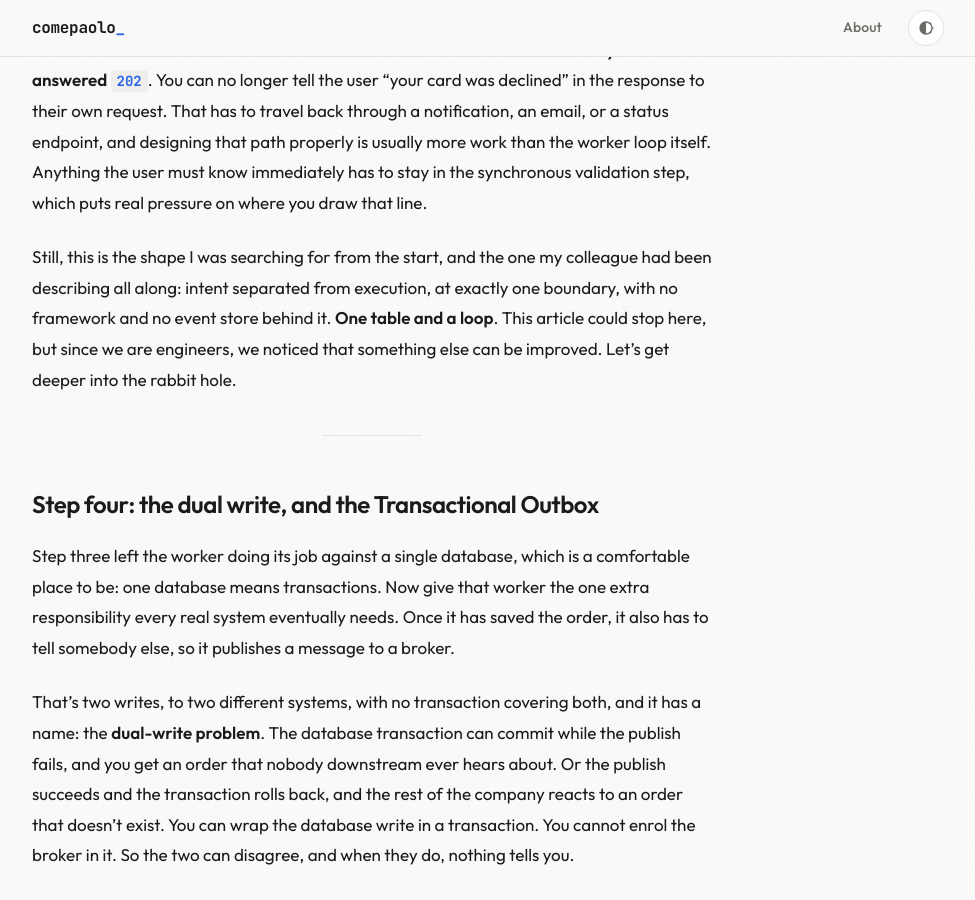
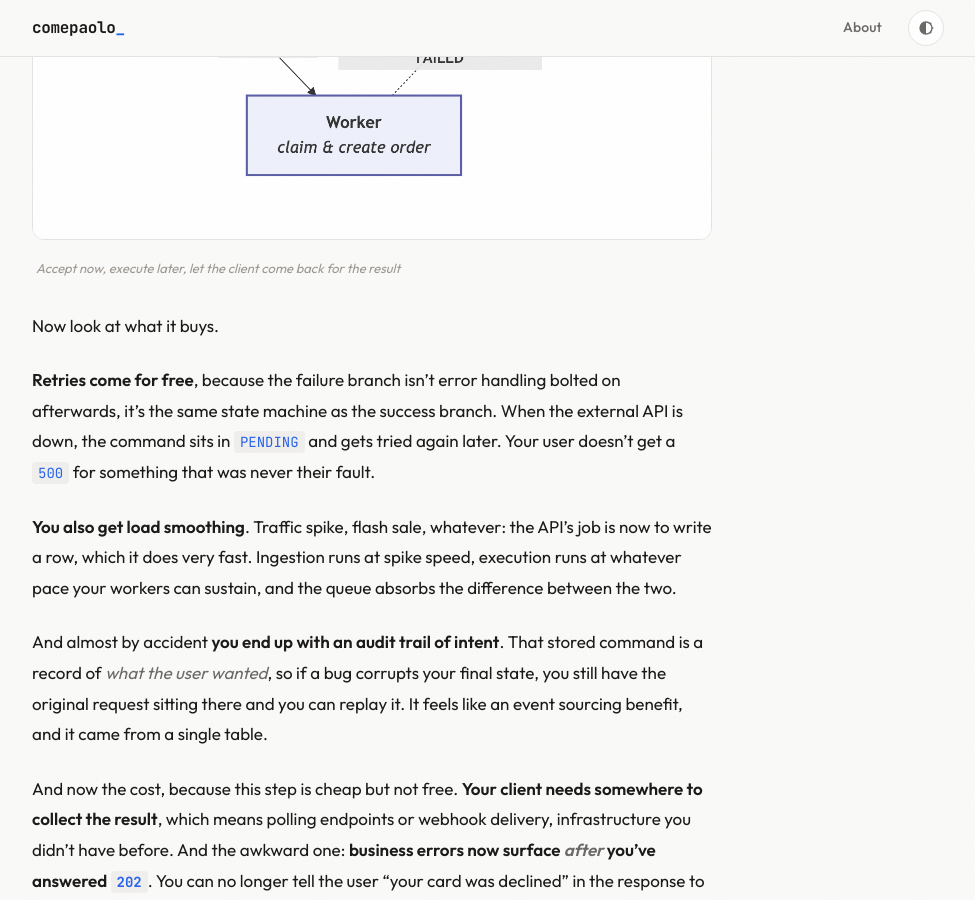
Before and after one commit to maldins46/comepaolo-blog-v2, a Jekyll site: the page built from _posts/2026-08-21-from-cqrs-to-event-driven-architecture.md, in a window 1280 px wide and 900 px high, scrolled down 11784 px. Shown: the whole window, without its empty margins (152-1127 px from the left). Built offline with Jekyll 4.4.1, drawn with Linux system fonts in a browser that asks for light colours.

Commit message:
feat(post): add async request-reply diagram to CQRS article      Adds a mermaid diagram for step three (Asynchronous Request-Reply),      matching the existing diagram set's palette and layout style.

````diff
--- a/_posts/2026-08-21-from-cqrs-to-event-driven-architecture.md
+++ b/_posts/2026-08-21-from-cqrs-to-event-driven-architecture.md
@@ -166,6 +166,11 @@ worker loop:
         mark(command, FAILED, reason = e)
 ```
 
+<figure>
+  <img src="{{ site.baseurl }}/assets/article_images/2026-08-21-from-cqrs-to-event-driven-architecture/07-async-request-reply.png" alt="Asynchronous Request-Reply: the client posts an order, the API persists a PENDING job and answers 202 with a jobId, a worker claims and creates the order, and the client polls a status endpoint that eventually answers 302 with the order url">
+  <figcaption>Accept now, execute later, let the client come back for the result</figcaption>
+</figure>
+
 Now look at what it buys.
 
 **Retries come for free**, because the failure branch isn't error handling bolted on afterwards, it's the same state machine as the success branch. When the external API is down, the command sits in `PENDING` and gets tried again later. Your user doesn't get a `500` for something that was never their fault.
````
Also changed, not shown: assets/article_images/2026-08-21-from-cqrs-to-event-driven-architecture/07-async-request-reply.png (added), 1 other file.
